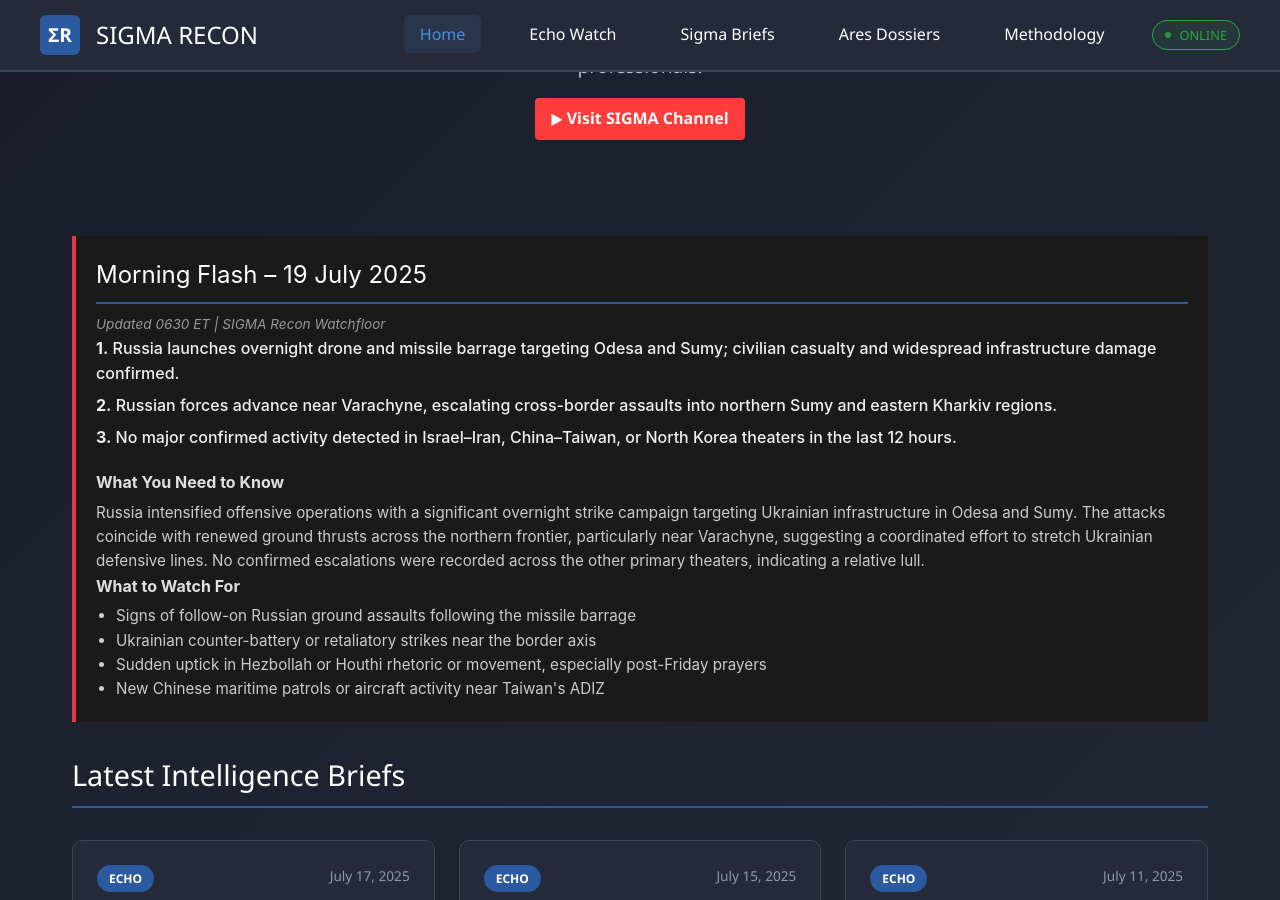
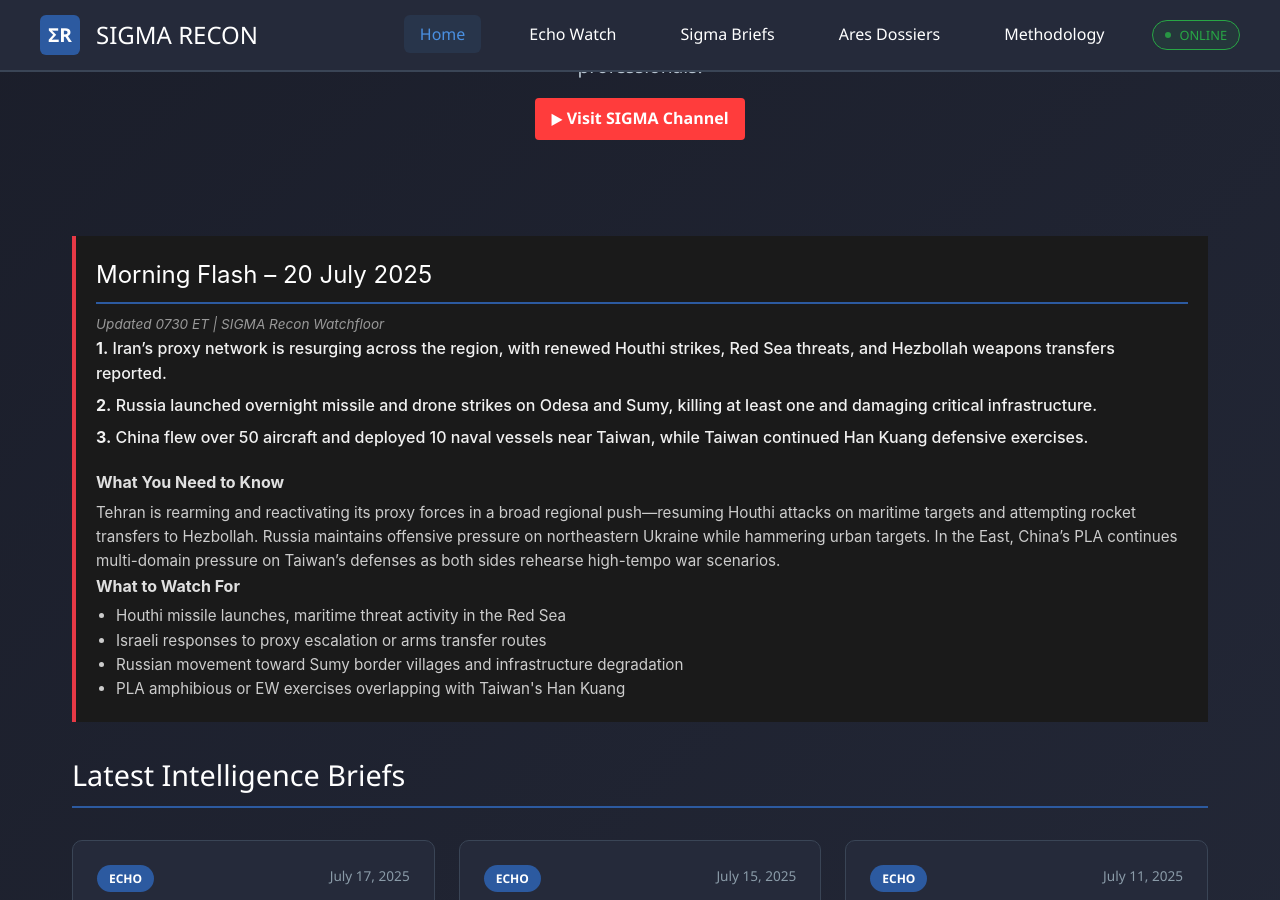
Before and after one commit to Monster52/SIGMA_Recon, a Jekyll site: the page built from index.html, in a window 1280 px wide and 900 px high, scrolled down 242 px. Built offline with Jekyll 4.4.1, drawn with Linux system fonts in a browser that asks for light colours; comment, search, counter and statistics services are not loaded.

Commit message:
MFR 20July

```diff
--- a/index.html
+++ b/index.html
@@ -15,26 +15,26 @@ title: SIGMA Recon - Strategic Intelligence Portal
 
 <!-- Morning Flash Module -->
 <div class="morning-flash-container">
-  <h2 class="section-title">Morning Flash – 19 July 2025</h2>
-    <p class="flash-timestamp">Updated 0630 ET | SIGMA Recon Watchfloor</p>
+  <h2 class="section-title">Morning Flash – 20 July 2025</h2>
+    <p class="flash-timestamp">Updated 0730 ET | SIGMA Recon Watchfloor</p>
 
   <ul class="flash-bullets">
-    <li><strong>1.</strong> Russia launches overnight drone and missile barrage targeting Odesa and Sumy; civilian casualty and widespread infrastructure damage confirmed.</li>
-    <li><strong>2.</strong> Russian forces advance near Varachyne, escalating cross-border assaults into northern Sumy and eastern Kharkiv regions.</li>
-    <li><strong>3.</strong> No major confirmed activity detected in Israel–Iran, China–Taiwan, or North Korea theaters in the last 12 hours.</li>
+    <li><strong>1.</strong> Iran’s proxy network is resurging across the region, with renewed Houthi strikes, Red Sea threats, and Hezbollah weapons transfers reported.</li>
+    <li><strong>2.</strong> Russia launched overnight missile and drone strikes on Odesa and Sumy, killing at least one and damaging critical infrastructure.</li>
+    <li><strong>3.</strong> China flew over 50 aircraft and deployed 10 naval vessels near Taiwan, while Taiwan continued Han Kuang defensive exercises.</li>
   </ul>
   <div class="flash-subsections">
     <div class="flash-need-to-know">
       <h4>What You Need to Know</h4>
-      <p>Russia intensified offensive operations with a significant overnight strike campaign targeting Ukrainian infrastructure in Odesa and Sumy. The attacks coincide with renewed ground thrusts across the northern frontier, particularly near Varachyne, suggesting a coordinated effort to stretch Ukrainian defensive lines. No confirmed escalations were recorded across the other primary theaters, indicating a relative lull.</p>
+      <p>Tehran is rearming and reactivating its proxy forces in a broad regional push—resuming Houthi attacks on maritime targets and attempting rocket transfers to Hezbollah. Russia maintains offensive pressure on northeastern Ukraine while hammering urban targets. In the East, China’s PLA continues multi-domain pressure on Taiwan’s defenses as both sides rehearse high-tempo war scenarios.</p>
     </div>
     <div class="flash-watch-for">
       <h4>What to Watch For</h4>
       <ul>
-        <li> Signs of follow-on Russian ground assaults following the missile barrage</li>
-        <li> Ukrainian counter-battery or retaliatory strikes near the border axis</li>
-        <li> Sudden uptick in Hezbollah or Houthi rhetoric or movement, especially post-Friday prayers</li>
-        <li> New Chinese maritime patrols or aircraft activity near Taiwan's ADIZ</li>
+        <li> Houthi missile launches, maritime threat activity in the Red Sea</li>
+        <li> Israeli responses to proxy escalation or arms transfer routes</li>
+        <li> Russian movement toward Sumy border villages and infrastructure degradation</li>
+        <li> PLA amphibious or EW exercises overlapping with Taiwan's Han Kuang</li>
       </ul>
     </div>
   </div>
```
